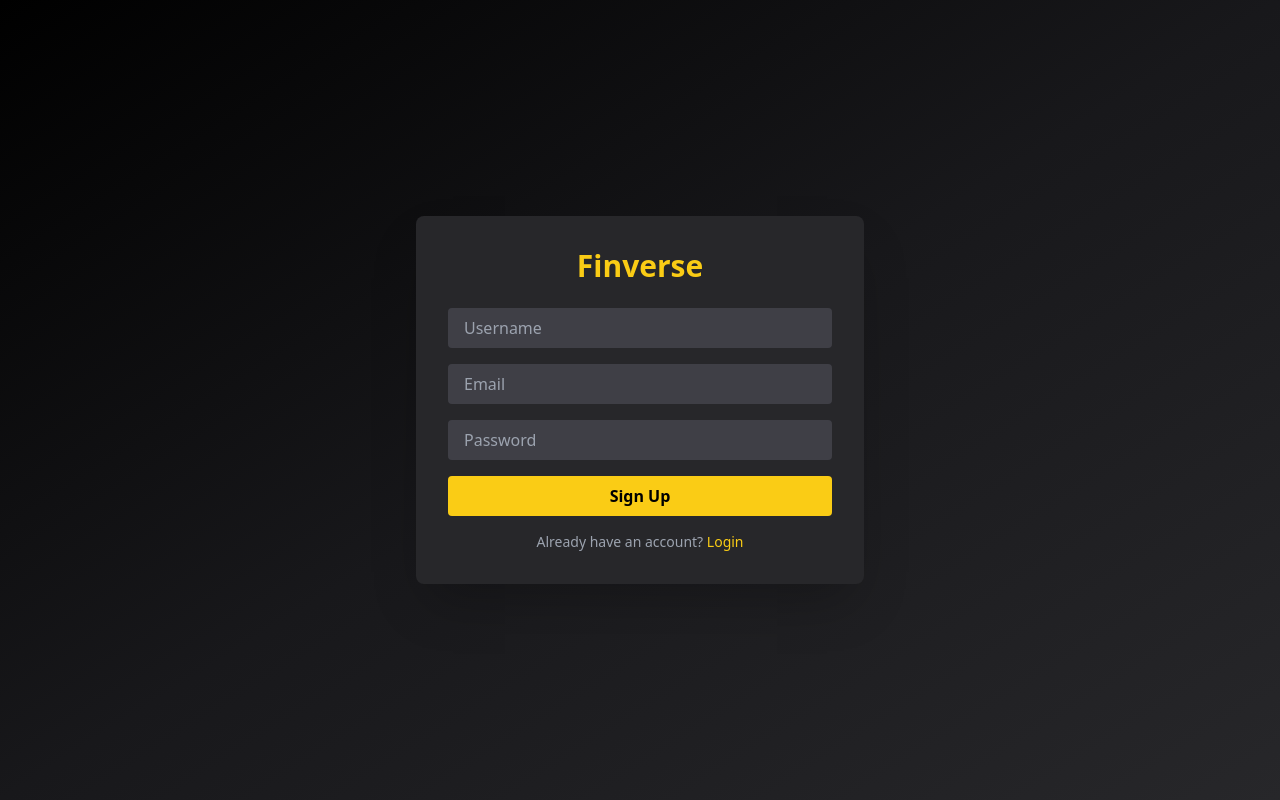
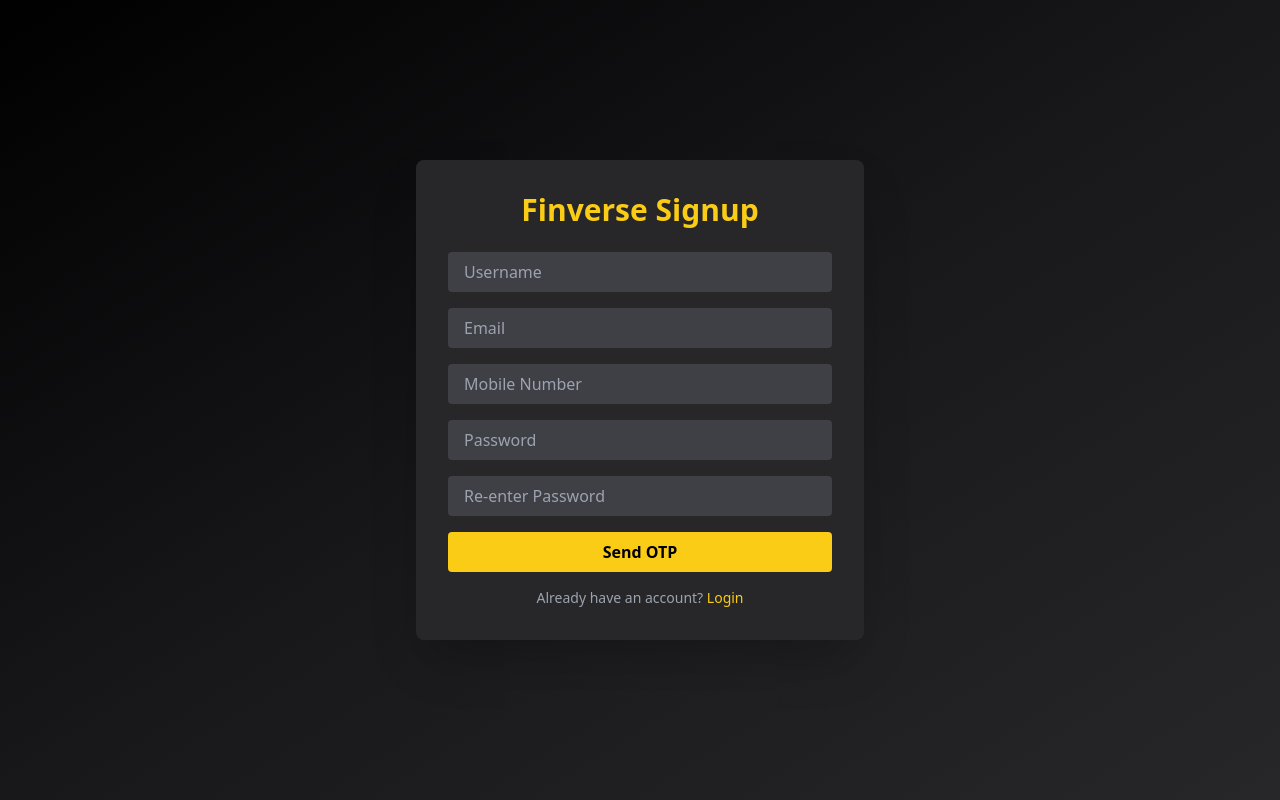
Before and after one commit to sanjay-ramesh94/Finverse, a React (Vite) app in the folder frontend/: page /signup in a window 1280 px wide. Built offline with nearby package versions, Linux system fonts and the light colour scheme.

Commit message:
Update Signup.jsx

```diff
--- a/frontend/src/pages/Signup.jsx
+++ b/frontend/src/pages/Signup.jsx
@@ -1,60 +1,85 @@
-import { useState, useContext } from "react";
+import { useState } from "react";
 import axios from "axios";
-import { UserContext } from "../context/UserContext";
-import { useNavigate } from "react-router-dom";
-import { motion } from "framer-motion"; // ✅ Framer Motion
-import { Link } from "react-router-dom";
-
+import { useNavigate, Link } from "react-router-dom";
+import { motion } from "framer-motion";
 
 export default function Signup() {
-  const { setUser } = useContext(UserContext);
   const navigate = useNavigate();
-
+  const [step, setStep] = useState(1);
   const [form, setForm] = useState({
     username: "",
     email: "",
+    mobile: "",
     password: "",
+    confirmPassword: "",
   });
+  const [otp, setOtp] = useState("");
 
   const handleChange = (e) =>
     setForm({ ...form, [e.target.name]: e.target.value });
 
-  const handleSubmit = async (e) => {
+  const handleSendOtp = async (e) => {
+    e.preventDefault();
+    if (form.password !== form.confirmPassword) {
+      alert("Passwords do not match");
+      return;
+    }
+
+    try {
+      const res = await axios.post(
+        `${import.meta.env.VITE_BACKEND_URL}/api/auth/send-otp`,
+        {
+          username: form.username,
+          email: form.email,
+          mobile: form.mobile,
+          password: form.password,
+        }
+      );
+      if (res.data.msg === "OTP sent") {
+        alert("OTP sent to your email");
+        setStep(2);
+      }
+    } catch (err) {
+      alert(err?.response?.data?.msg || "Failed to send OTP");
+    }
+  };
+
+  const handleVerifyOtp = async (e) => {
     e.preventDefault();
     try {
       const res = await axios.post(
-        `${import.meta.env.VITE_BACKEND_URL}/api/auth/signup`,
-        form
+        `${import.meta.env.VITE_BACKEND_URL}/api/auth/verify-otp-signup`,
+        {
+          ...form,
+          otp,
+        }
       );
-      localStorage.setItem("token", res.data.token);
-      setUser(res.data.user);
-      navigate("/home");
+      alert("Signup successful! Please login.");
+      navigate("/");
     } catch (err) {
-      alert(err?.response?.data?.msg || "Signup failed");
+      alert(err?.response?.data?.msg || "OTP verification failed");
     }
   };
 
   return (
     <div className="flex items-center justify-center min-h-screen bg-gradient-to-br from-black via-zinc-900 to-zinc-800 text-white px-4">
-      {/* ✨ Animated Signup Card */}
       <motion.div
         initial={{ opacity: 0, y: 40 }}
         animate={{ opacity: 1, y: 0 }}
         transition={{ duration: 0.6 }}
         className="w-full max-w-md p-8 bg-zinc-800 rounded-lg shadow-2xl"
       >
-        {/* 🎉 Animated App Name */}
         <motion.h2
           initial={{ opacity: 0, scale: 0.8 }}
           animate={{ opacity: 1, scale: 1 }}
           transition={{ duration: 0.8 }}
           className="text-3xl font-extrabold mb-6 text-center text-yellow-400"
         >
-          Finverse
+          Finverse Signup
         </motion.h2>
 
-        {/* 📝 Signup Form */}
-        <form onSubmit={handleSubmit} className="space-y-4">
+        {step === 1 ? (
+          <form onSubmit={handleSendOtp} className="space-y-4">
             <input
               name="username"
               placeholder="Username"
@@ -73,6 +98,14 @@ export default function Signup() {
               className="w-full px-4 py-2 bg-zinc-700 text-white placeholder-gray-400 rounded"
             />
             <input
+              name="mobile"
+              placeholder="Mobile Number"
+              value={form.mobile}
+              onChange={handleChange}
+              required
+              className="w-full px-4 py-2 bg-zinc-700 text-white placeholder-gray-400 rounded"
+            />
+            <input
               name="password"
               type="password"
               placeholder="Password"
@@ -81,21 +114,45 @@ export default function Signup() {
               required
               className="w-full px-4 py-2 bg-zinc-700 text-white placeholder-gray-400 rounded"
             />
+            <input
+              name="confirmPassword"
+              type="password"
+              placeholder="Re-enter Password"
+              value={form.confirmPassword}
+              onChange={handleChange}
+              required
+              className="w-full px-4 py-2 bg-zinc-700 text-white placeholder-gray-400 rounded"
+            />
             <button
               type="submit"
               className="w-full py-2 bg-yellow-400 hover:bg-yellow-500 text-black font-semibold rounded transition"
             >
-            Sign Up
+              Send OTP
             </button>
           </form>
+        ) : (
+          <form onSubmit={handleVerifyOtp} className="space-y-4">
+            <input
+              placeholder="Enter OTP"
+              value={otp}
+              onChange={(e) => setOtp(e.target.value)}
+              required
+              className="w-full px-4 py-2 bg-zinc-700 text-white placeholder-gray-400 rounded"
+            />
+            <button
+              type="submit"
+              className="w-full py-2 bg-yellow-400 hover:bg-yellow-500 text-black font-semibold rounded transition"
+            >
+              Verify OTP & Sign Up
+            </button>
+          </form>
+        )}
 
-        {/* 🔗 Login Link */}
         <p className="text-center text-sm mt-4 text-gray-400">
           Already have an account?{" "}
           <Link to="/" className="text-yellow-400 hover:underline">
             Login
           </Link>
-
         </p>
       </motion.div>
     </div>
```
Lines whose indentation alone changed are shown as unchanged.
